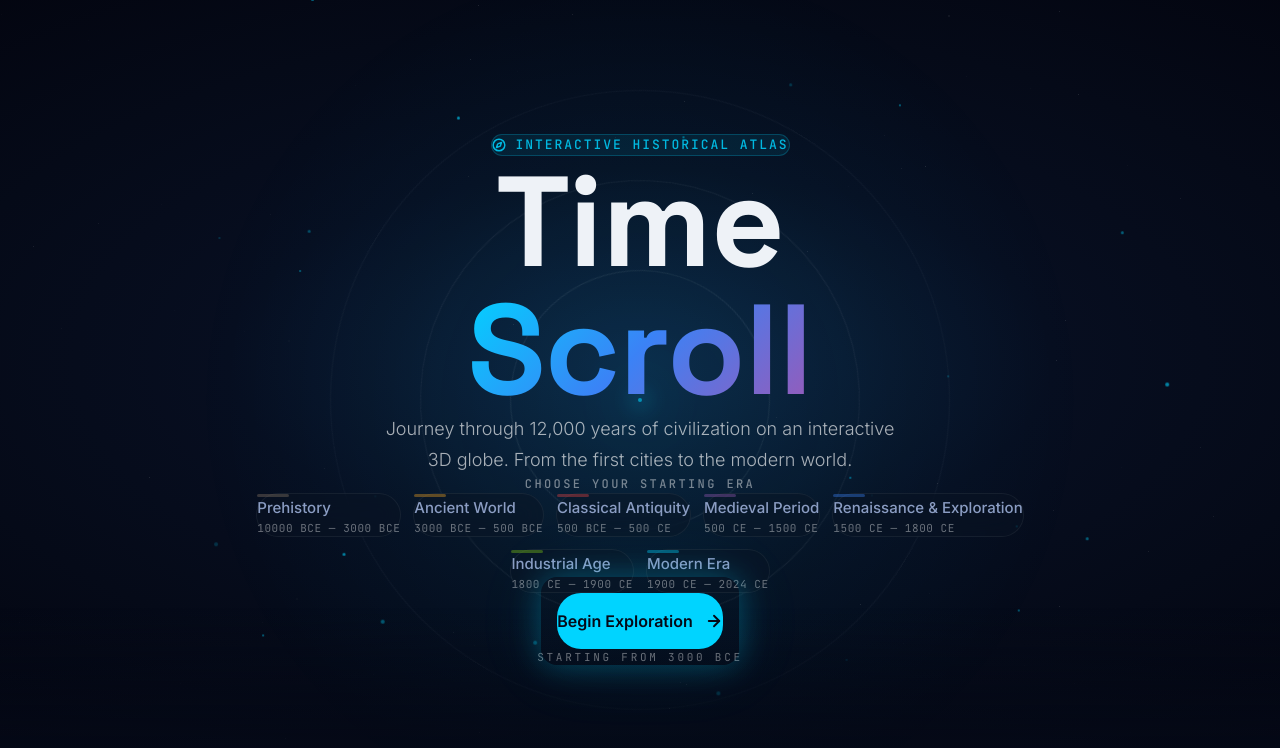
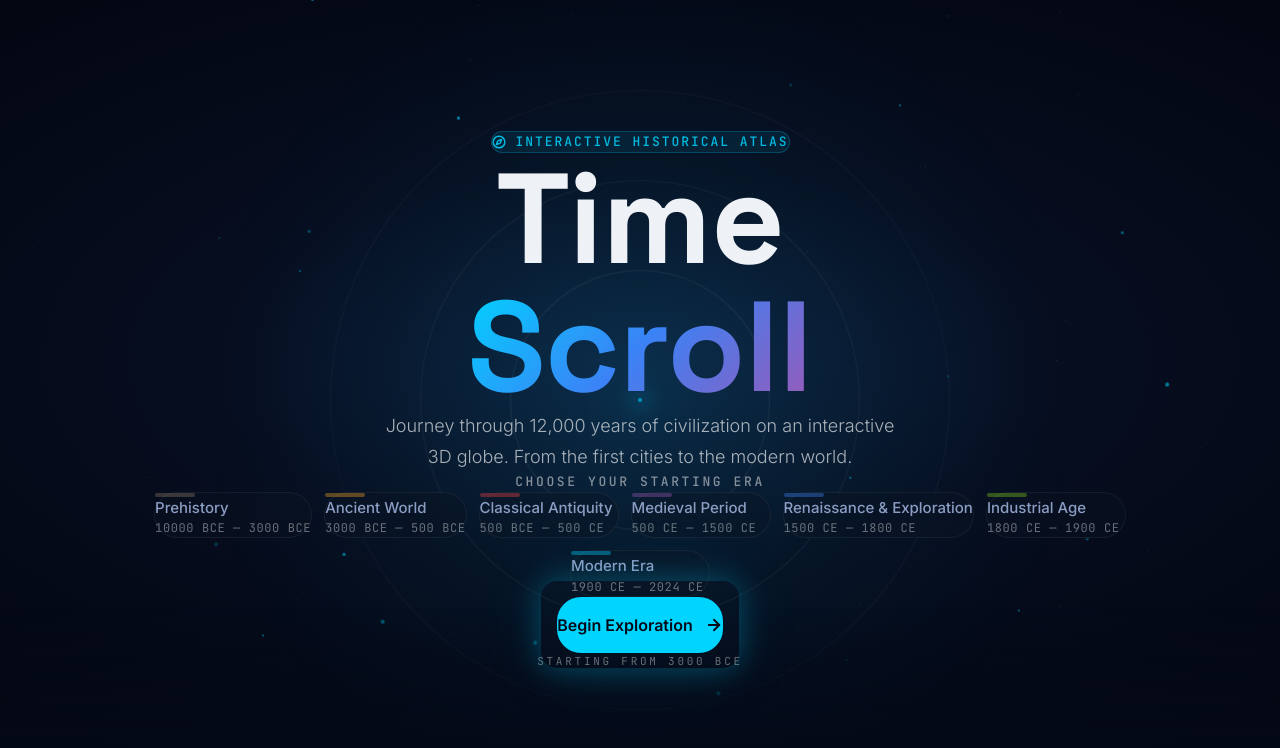
Before and after one commit to gs-imak/time-scroll, a React (Vite) app in the folder frontend/: page / in a window 1280 px wide. Shown: the top 748 px of the page. Built offline with nearby package versions, Linux system fonts and the light colour scheme.

Commit message:
fix: enlarge all UI elements — year text-5xl, play 56px, era cards 140px min, wider container

```diff
--- a/frontend/src/features/onboarding/LandingPage.tsx
+++ b/frontend/src/features/onboarding/LandingPage.tsx
@@ -220,7 +220,7 @@ export default function LandingPage() {
           />
 
           <motion.div
-            className="relative z-10 flex flex-col items-center w-full max-w-4xl px-6 md:px-10 py-16 sm:py-12 md:py-0 my-auto min-h-0"
+            className="relative z-10 flex flex-col items-center w-full max-w-5xl px-6 md:px-10 py-16 sm:py-12 md:py-0 my-auto min-h-0"
             variants={stagger.container}
             initial="initial"
             animate="animate"
@@ -278,12 +278,12 @@ export default function LandingPage() {
               From the first cities to the modern world.
             </motion.p>
 
-            <motion.div className="w-full mt-10 md:mt-12" variants={stagger.item}>
+            <motion.div className="w-full mt-12" variants={stagger.item}>
               <p
                 className="text-center uppercase tracking-[0.2em] font-medium mb-6"
                 style={{
-                  fontSize: '12px',
-                  color: 'rgba(255, 255, 255, 0.45)',
+                  fontSize: '13px',
+                  color: 'rgba(255, 255, 255, 0.5)',
                   fontFamily: "'JetBrains Mono', monospace",
                 }}
               >
@@ -306,24 +306,25 @@ export default function LandingPage() {
                         'border focus-visible:outline-none focus-visible:ring-2 focus-visible:ring-accent-cyan/50',
                         isSelected
                           ? 'border-transparent'
-                          : 'glass-light border-border-subtle hover:border-border-active',
+                          : 'glass-light border-white/[0.08] hover:border-white/[0.15]',
                       )}
-                      style={
-                        isSelected
+                      style={{
+                        minWidth: '140px',
+                        ...(isSelected
                           ? {
                               background: `linear-gradient(135deg, ${color}20, ${color}0a)`,
                               borderColor: `${color}70`,
                               boxShadow: `0 0 30px ${color}30, 0 0 60px ${color}15, inset 0 1px 0 rgba(255,255,255,0.08)`,
                               transform: 'scale(1.04)',
                             }
-                          : undefined
-                      }
+                          : {}),
+                      }}
                       whileHover={!isSelected ? { y: -2 } : undefined}
                       aria-pressed={isSelected}
                       aria-label={`${era.name}, ${formatYear(era.startYear)} to ${formatYear(era.endYear)}`}
                     >
                       <div
-                        className="w-8 h-[3px] rounded-full mb-2.5 transition-all duration-300"
+                        className="w-10 h-1 rounded-full mb-2.5 transition-all duration-300"
                         style={{
                           background: isSelected ? color : `${color}60`,
                           boxShadow: isSelected ? `0 0 12px ${color}90` : 'none',
@@ -332,11 +333,12 @@ export default function LandingPage() {
 
                       <span
                         className={cn(
-                          'font-medium transition-colors duration-300',
+                          'transition-colors duration-300',
                           isSelected ? 'text-text-primary' : 'text-text-secondary group-hover:text-text-primary',
                         )}
                         style={{
                           fontSize: '15px',
+                          fontWeight: 500,
                           ...(isSelected ? { color } : {}),
                         }}
                       >
@@ -346,7 +348,7 @@ export default function LandingPage() {
                       <span
                         className="mt-1.5 font-mono tracking-wider"
                         style={{
-                          fontSize: '11px',
+                          fontSize: '12px',
                           color: isSelected ? `${color}cc` : 'rgba(255, 255, 255, 0.4)',
                           fontFamily: "'JetBrains Mono', monospace",
                         }}
@@ -375,10 +377,11 @@ export default function LandingPage() {
               </AnimatePresence>
             </motion.div>
 
-            <motion.div className="mt-10 md:mt-12 flex flex-col items-center" variants={stagger.item}>
+            <motion.div className="mt-12 flex flex-col items-center" variants={stagger.item}>
               <div className="relative">
                 <motion.div
                   className="absolute -inset-4 rounded-2xl"
+                  style={{ borderBottom: '1px solid rgba(0, 212, 255, 0.15)' }}
                   animate={{
                     boxShadow: [
                       '0 0 24px rgba(0, 212, 255, 0.18), 0 0 60px rgba(0, 212, 255, 0.06)',
--- a/frontend/src/features/timeline/TimelineScrubber.tsx
+++ b/frontend/src/features/timeline/TimelineScrubber.tsx
@@ -108,26 +108,26 @@ export function TimelineScrubber() {
         }}
       >
         {/* === Top row: era info / year / controls === */}
-        <div className="flex items-center justify-between gap-4 px-5 pt-5 pb-4 sm:px-6 sm:pt-5 sm:pb-4 md:px-8">
+        <div className="flex items-center justify-between gap-4 px-6 pt-5 pb-4 sm:px-7 sm:pt-5 sm:pb-4 md:px-10 md:pt-6 md:pb-5">
           {/* LEFT column: era name + description */}
           <div className="hidden min-w-0 flex-1 sm:block">
             <div className="flex items-center gap-2.5">
               <span
-                className="inline-block h-2.5 w-2.5 shrink-0 rounded-full"
+                className="inline-block h-3 w-3 shrink-0 rounded-full"
                 style={{
                   backgroundColor: eraHex,
                   boxShadow: `0 0 10px ${eraHex}90, 0 0 4px ${eraHex}`,
                 }}
               />
               <span
-                className="text-sm font-semibold leading-tight tracking-wide md:text-base"
+                className="text-base font-semibold leading-tight tracking-wide md:text-lg"
                 style={{ color: eraHex }}
               >
                 {currentEra.name}
               </span>
             </div>
             <p
-              className="mt-1.5 line-clamp-2 max-w-[340px] text-xs leading-relaxed text-text-muted md:text-[13px]"
+              className="mt-1.5 line-clamp-2 max-w-[340px] text-[13px] leading-relaxed text-text-muted md:text-sm"
               title={currentEra.description}
             >
               {currentEra.description}
@@ -137,7 +137,7 @@ export function TimelineScrubber() {
           {/* CENTER column: year display */}
           <div className="flex shrink-0 flex-col items-center">
             <span
-              className="font-mono text-2xl font-bold tracking-widest tabular-nums sm:text-3xl md:text-4xl"
+              className="font-mono text-3xl font-bold tracking-widest tabular-nums sm:text-4xl md:text-5xl"
               style={{
                 color: '#eef2f7',
                 textShadow: `0 0 24px ${eraHex}40`,
@@ -158,17 +158,17 @@ export function TimelineScrubber() {
           <div className="flex flex-1 items-center justify-end gap-2 sm:gap-3">
             <button
               onClick={prevEra}
-              className="flex h-9 w-9 shrink-0 cursor-pointer items-center justify-center rounded-full border border-border-subtle bg-elevated/50 text-text-secondary transition-all hover:scale-105 hover:border-border-active hover:bg-elevated hover:text-text-primary active:scale-95"
+              className="flex h-10 w-10 shrink-0 cursor-pointer items-center justify-center rounded-full border border-border-subtle bg-elevated/50 text-text-secondary transition-all hover:scale-105 hover:border-border-active hover:bg-elevated hover:text-text-primary active:scale-95"
               aria-label="Previous era"
             >
-              <SkipBack size={16} />
+              <SkipBack size={18} />
             </button>
 
             <button
               onClick={togglePlay}
               className={cn(
                 'flex shrink-0 cursor-pointer items-center justify-center rounded-full transition-all hover:scale-105 active:scale-95',
-                'h-12 w-12 sm:h-[52px] sm:w-[52px]',
+                'h-12 w-12 sm:h-[52px] sm:w-[52px] md:h-14 md:w-14',
                 isPlaying
                   ? 'text-void'
                   : 'border border-white/20 text-white hover:border-white/30',
@@ -187,25 +187,25 @@ export function TimelineScrubber() {
               aria-label={isPlaying ? 'Pause' : 'Play'}
             >
               {isPlaying ? (
-                <Pause size={20} strokeWidth={2.5} />
+                <Pause size={22} strokeWidth={2.5} />
               ) : (
-                <Play size={20} strokeWidth={2.5} className="ml-0.5" />
+                <Play size={22} strokeWidth={2.5} className="ml-0.5" />
               )}
             </button>
 
             <button
               onClick={nextEra}
-              className="flex h-9 w-9 shrink-0 cursor-pointer items-center justify-center rounded-full border border-border-subtle bg-elevated/50 text-text-secondary transition-all hover:scale-105 hover:border-border-active hover:bg-elevated hover:text-text-primary active:scale-95"
+              className="flex h-10 w-10 shrink-0 cursor-pointer items-center justify-center rounded-full border border-border-subtle bg-elevated/50 text-text-secondary transition-all hover:scale-105 hover:border-border-active hover:bg-elevated hover:text-text-primary active:scale-95"
               aria-label="Next era"
             >
-              <SkipForward size={16} />
+              <SkipForward size={18} />
             </button>
           </div>
         </div>
 
         {/* === Bottom row: era segment track + scrubber === */}
         <div
-          className="px-5 pb-5 sm:px-6 sm:pb-5 md:px-8 md:pb-6"
+          className="mt-4 px-6 pb-5 sm:px-7 sm:pb-5 md:px-10 md:pb-6"
         >
           {/* Track wrapper: ref + pointer events live here so % maps 1:1 to track */}
           <div
@@ -248,7 +248,7 @@ export function TimelineScrubber() {
 
             {/* Track background well */}
             <div className="rounded-full bg-white/[0.04] p-[2px]">
-              <div className="flex h-[10px] overflow-hidden rounded-full">
+              <div className="flex h-3 overflow-hidden rounded-full">
                 {eraSegments.map((era, i) => (
                   <div
                     key={era.id}
@@ -272,7 +272,7 @@ export function TimelineScrubber() {
               className="pointer-events-none absolute -translate-x-1/2"
               style={{
                 left: `${currentPercent}%`,
-                top: '-2px',
+                top: '-3px',
               }}
             >
               <div
@@ -284,7 +284,7 @@ export function TimelineScrubber() {
                 }}
               />
               <div
-                className="relative h-[18px] w-[14px] rounded-full border-[2.5px]"
+                className="relative h-[22px] w-4 rounded-full border-[2.5px]"
                 style={{
                   backgroundColor: eraHex,
                   borderColor: 'rgba(238,242,247,0.9)',
```
